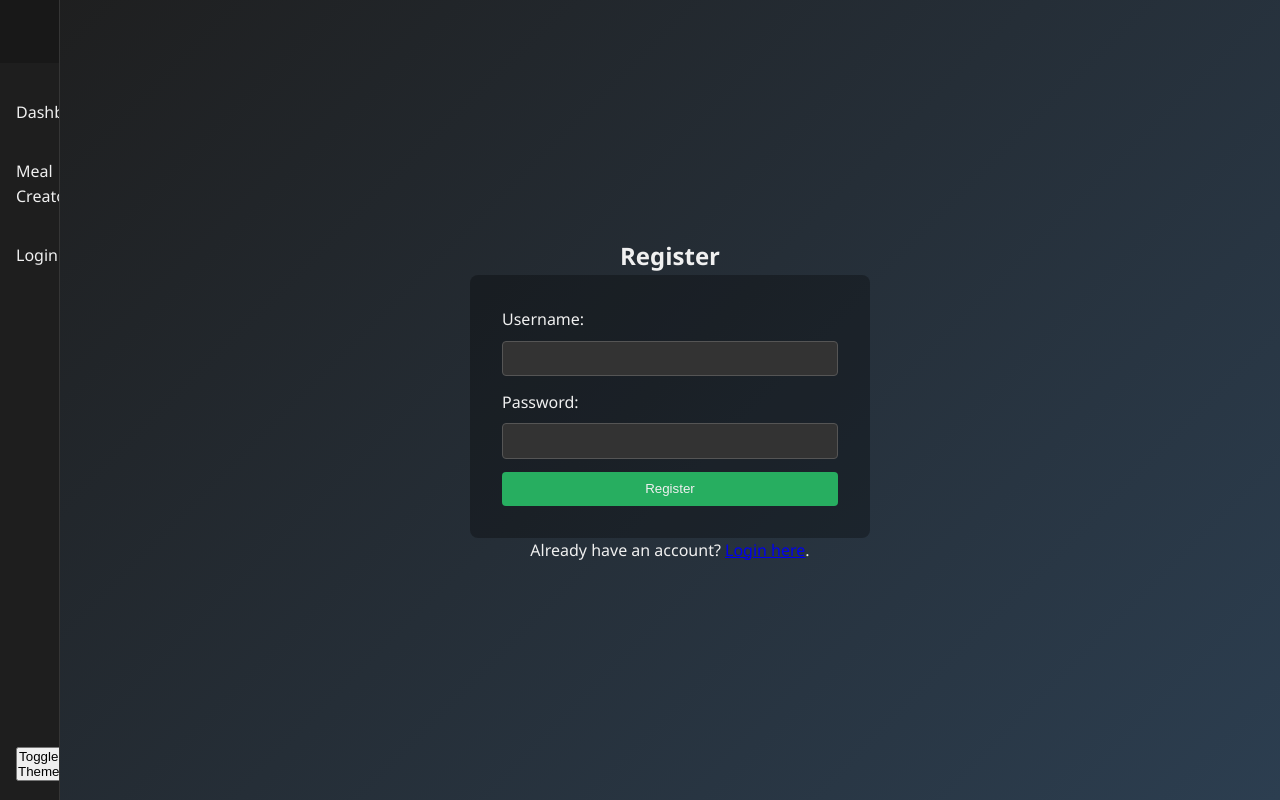
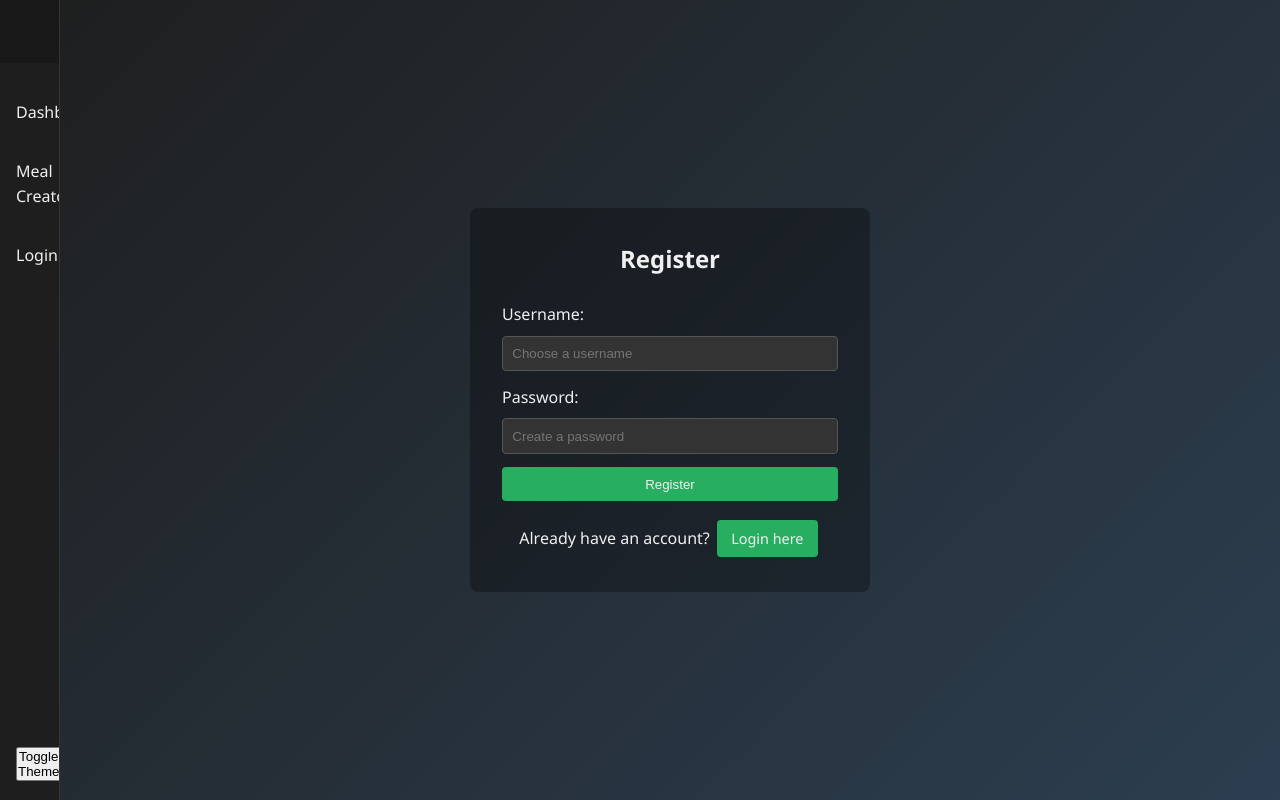
Before and after one commit to ZCrafter/nutrition-tracker-app, a Flask app: page /register in a window 1280 px wide. Run offline with Flask 3, Linux system fonts and the light colour scheme.

Commit message:
Update register.html

```diff
--- a/templates/register.html
+++ b/templates/register.html
@@ -1,14 +1,17 @@
 {% extends "base.html" %}
 {% block content %}
-<h2>Register</h2>
 <form method="POST">
+  <h2>Register</h2>
   <label for="username">Username:</label>
-  <input type="text" name="username" required>
-  <br>
+  <input type="text" name="username" placeholder="Choose a username" required>
+
   <label for="password">Password:</label>
-  <input type="password" name="password" required>
-  <br>
+  <input type="password" name="password" placeholder="Create a password" required>
+
   <button type="submit">Register</button>
+  <p style="text-align:center; margin-top:1em;">
+    Already have an account?
+    <a class="button-link" href="{{ url_for('login') }}">Login here</a>
+  </p>
 </form>
-<p>Already have an account? <a href="{{ url_for('login') }}">Login here</a>.</p>
 {% endblock %}
```
